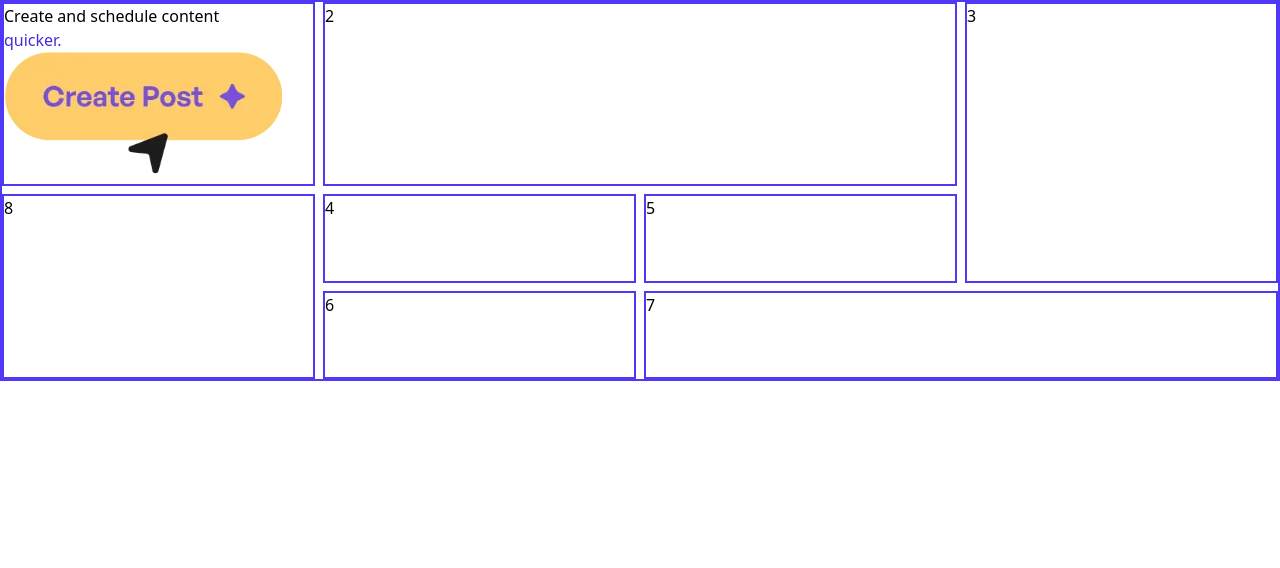
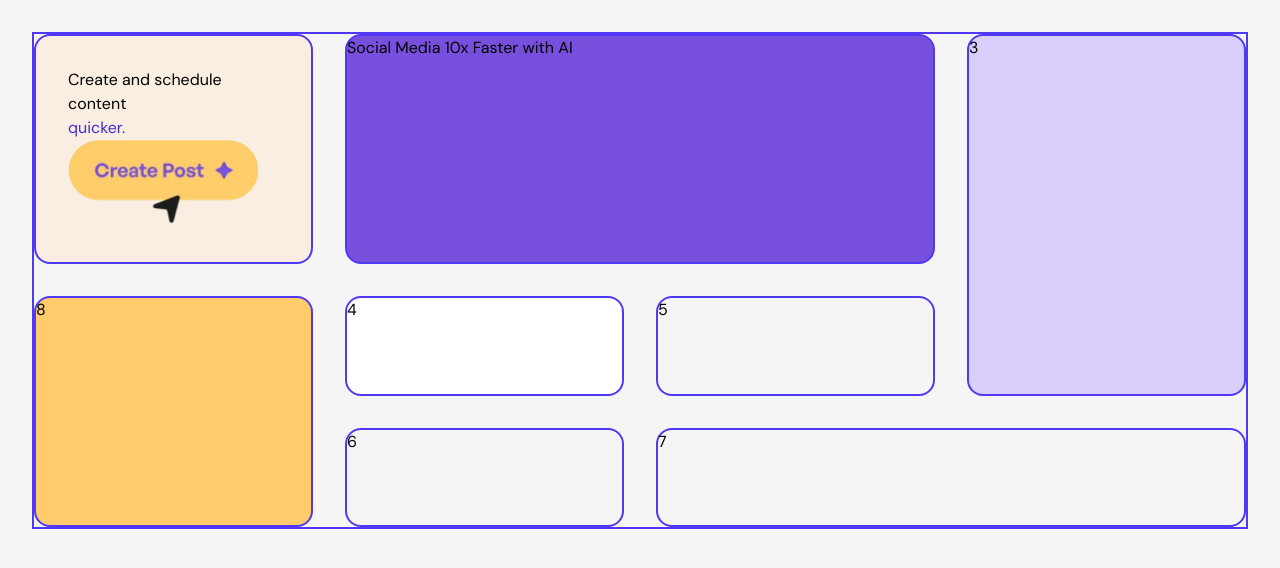
Before and after one commit to TomoeGozen2/sba3, a plain HTML site: page bento-grid-main/index.html in a window 1280 px wide. Drawn offline with nearby package versions, Linux system fonts and the light colour scheme.

Commit message:
adding colors

```diff
--- a/bento-grid-main/index.html
+++ b/bento-grid-main/index.html
@@ -17,20 +17,24 @@
   <title>Frontend Mentor | Bento grid</title>
   <link rel="stylesheet" href="styles.css">
   <script src="https://cdn.jsdelivr.net/npm/@tailwindcss/browser@4"></script>
+  <link href="https://fonts.googleapis.com/css2?family=DM+Sans:wght@400;500;700&display=swap" rel="stylesheet">
+  <style type="text/tailwindcss">
+  @theme { --font-dm-sans: "DM Sans", sans-serif; }
+</style>
 </head>
-<body>
-<div class = "grid grid-cols-4 grid-rows-4 gap-2 border-2 border-indigo-600">
-   <div class = "font-dm-sans border-2 border-indigo-600 grid col-start-1 col-end-2 row-start-1 row-end-3 ">Create and schedule content
+<body class="bg-[#f5f5f5] p-8 font-dm-sans">
+<div class = "grid grid-cols-4 grid-rows-4 gap-8 border-2 border-indigo-600">
+   <div class = " rounded-2xl bg-[hsl(31,66%,93%)] p-8 font-dm-sans border-2 border-indigo-600 grid col-start-1 col-end-2 row-start-1 row-end-3 ">Create and schedule content
     <span class="text-indigo-700">quicker.</span>
     <img class="" src = "assets/images/illustration-create-post.webp">
    </div>
-  <div class = "border-2 border-indigo-600 grid col-start-2 col-end-4 row-start-1 row-end-3" >2</div>
-  <div class = "border-2 border-indigo-600 grid col-start-4 col-end-5 row-start-1 row-end-4" >3</div>
-  <div class = "border-2 border-indigo-600" >4</div>
-  <div class = "border-2 border-indigo-600">5</div>
-  <div class = "border-2 border-indigo-600">6</div>
-  <div class = "border-2 border-indigo-600 grid col-start-3 col-end-5 row-start-4 row-end-5">7</div>
-  <div class = "border-2 border-indigo-600 grid col-start-1 col-end-2 row-start-3 row-end-5">8</div>
+  <div class = "bg-[hsl(256,67%,59%)] rounded-2xl border-2 border-indigo-600 grid col-start-2 col-end-4 row-start-1 row-end-3" >Social Media 10x Faster with AI</div>
+  <div class = "bg-[hsl(254,88%,90%)] rounded-2xl border-2 border-indigo-600 grid col-start-4 col-end-5 row-start-1 row-end-4" >3</div>
+  <div class = "bg-[hsl(0,0%,100%)] rounded-2xl border-2 border-indigo-600" >4</div>
+  <div class = "rounded-2xl border-2 border-indigo-600">5</div>
+  <div class = "rounded-2xl border-2 border-indigo-600">6</div>
+  <div class = "rounded-2xl border-2 border-indigo-600 grid col-start-3 col-end-5 row-start-4 row-end-5">7</div>
+  <div class = "bg-[hsl(39,100%,71%)] rounded-2xl border-2 border-indigo-600 grid col-start-1 col-end-2 row-start-3 row-end-5">8</div>
 </div>
  </body>
 </html>
```
